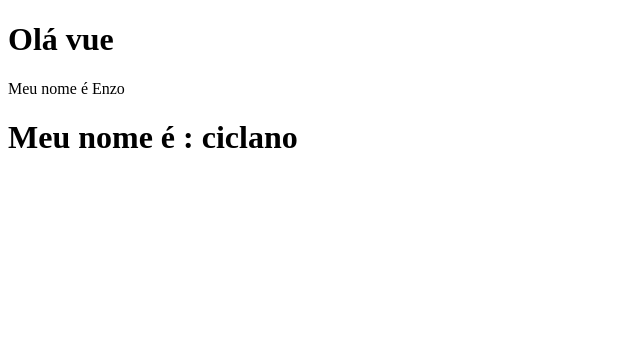
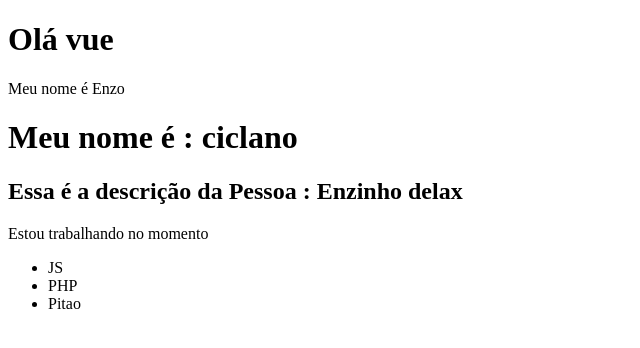
Before and after one commit to EnzoGamaDS/Make-Your-Burguer, a Vue app in the folder vue_cli/: page / in a window 1280 px wide. Shown: the top 348 px of the page, without its empty margins (0-640 px from the left). Built offline with nearby package versions, Linux system fonts and the light colour scheme.

Commit message:
Componentes dentro de componentes.

```diff
--- a/vue_cli/src/App.vue
+++ b/vue_cli/src/App.vue
@@ -2,17 +2,20 @@
   <div>
     <PrimeiroComponente/>
     <HelloWorldVue/>
+    <PessoaVue/>
   </div>
 </template>
 
 <script>
 import PrimeiroComponente  from './components/PrimeiroComponente.vue'
 import HelloWorldVue from './components/HelloWorld.vue'
+import PessoaVue from './components/Pessoa.vue'
 export default {
   name : 'App',
   components : {
     PrimeiroComponente,
-    HelloWorldVue
+    HelloWorldVue,
+    PessoaVue
   }
 }
 </script>
--- a/vue_cli/src/components/HelloWorld.vue
+++ b/vue_cli/src/components/HelloWorld.vue
@@ -12,7 +12,7 @@ export default {
             nome: 'ainda não sei'
        }
     },
-    created() { // cria um dadk
+    created() { // cria um dado
         this.nome =  "Enzo Gama"
     },
     mounted() { // uma hierarquia acima do created
--- /dev/null
+++ b/vue_cli/src/components/Info.vue
@@ -0,0 +1,20 @@
+<template>
+   <div>
+        <p>
+            Estou trabalhando no momento
+        </p>
+        <ul>
+            <li>JS</li>
+            <li>PHP</li>
+            <li>Pitao</li>
+        </ul>
+    </div>
+</template>
+
+<script>
+    export default {
+        name : 'Info'
+
+    }
+
+</script>
--- /dev/null
+++ b/vue_cli/src/components/Pessoa.vue
@@ -0,0 +1,25 @@
+<template>
+    <div>
+        <h2>
+            Essa é a descrição da Pessoa : {{nome}}
+        </h2>
+        <Info/>
+    </div>
+</template>
+
+<script>
+import Info from './Info.vue';
+    export default {
+    name: "Pessoa",
+    components: {
+        Info
+    },
+    data() {
+        return {
+            nome: "Enzinho delax"
+        };
+    },
+    components: { Info }
+}
+
+</script>
```
